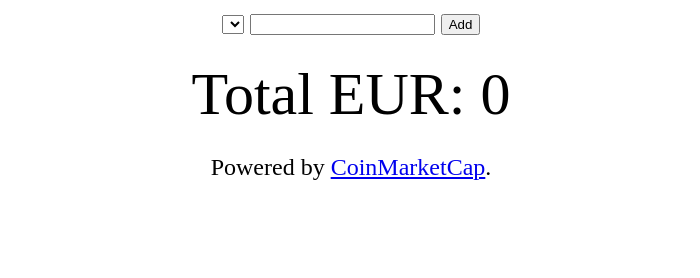
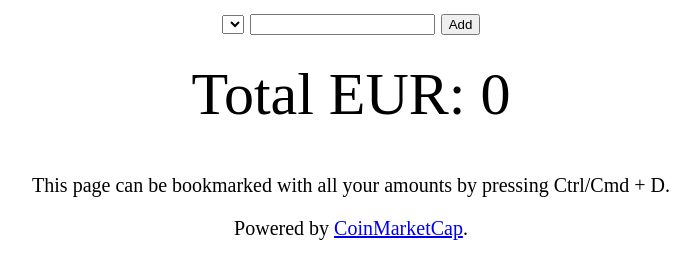
Before and after one commit to sepal/bitcoin-price, a plain HTML site: page index.html in a window 1280 px wide. Shown: the whole page, without its empty margins (289-989 px from the left). Drawn offline with Linux system fonts and the light colour scheme; no server answers.

Commit message:
fix(html): Add hint to bookmark page

```diff
--- a/index.html
+++ b/index.html
@@ -21,8 +21,10 @@
     </form>
     <script src="script.js"></script>
     <footer>
-        Powered by
-        <a href="https://coinmarketcap.com/">CoinMarketCap</a>.
+        <p>This page can be bookmarked with all your amounts by pressing Ctrl/Cmd + D.</p>
+        <p>Powered by
+            <a href="https://coinmarketcap.com/">CoinMarketCap</a>.
+        </p>
     </footer>
 </body>
 
--- a/style.css
+++ b/style.css
@@ -1,3 +1,8 @@
+html {
+    text-align: center;
+    font-size: 1.5em;
+}
+
 .total {
     font-size: 250%;
     padding-top: 25px;
@@ -8,7 +13,6 @@
     font-weight: bold;
 }
 
-html {
-    text-align: center;
-    font-size: 1.5em;
+footer {
+    font-size: smaller;
 }
```
